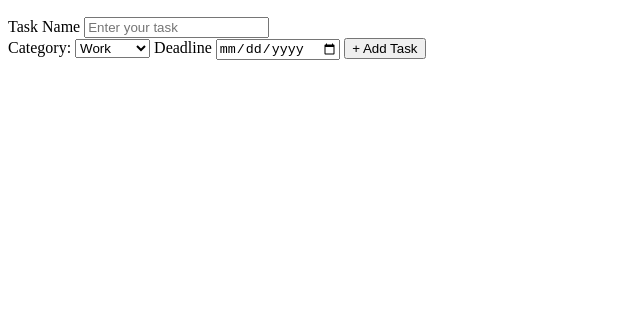
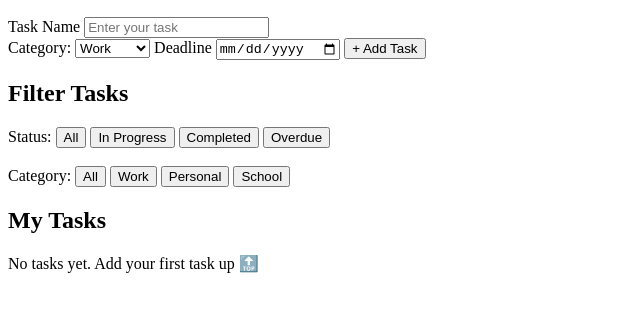
Before and after one commit to Vierbytes/task-management-app, a plain HTML site: page index.html in a window 1280 px wide. Shown: the part 110-422 px from the top of the page, without its empty margins (0-640 px from the left). Drawn offline with Linux system fonts and the light colour scheme.

Commit message:
added filter section with corresponding buttons and a display area for tasks when added.

```diff
--- a/index.html
+++ b/index.html
@@ -10,6 +10,7 @@
 <body>
     <div class="container">
         <h1>Task Manager</h1>
+
         <div class="input-section">
             <h2>Add New Task</h2>
             <label for="task-name">Task Name</label>
@@ -28,6 +29,32 @@
         <input type="date" id="task-deadline">
 
         <button id="add-task-btn"> + Add Task</button>
+
+        <div class="filter-section">
+            <h2>Filter Tasks</h2>
+            <label>Status: </label>
+            <button class="filter-btn" data-filter="all">All</button>
+            <button class="filter-btn" data-filter="In Progress">In Progress</button>
+            <button class="filter-btn" data-filter="Completed">Completed</button>
+            <button class="filter-btn" data-filter="Overdue">Overdue</button>
+
+            <br>
+            <br>
+
+            <label>Category: </label>
+            <button class="filter-btn" data-filter="all">All</button>
+            <button class="filter-btn" data-filter="Work">Work</button>
+            <button class="filter-btn" data-filter="Personal">Personal</button>
+            <button class="filter-btn" data-filter="School">School</button>
+        </div>
+
+        <div class="task-display">
+            <h2>My Tasks</h2>
+
+            <div id="task-list">
+                <p class="no-tasks">No tasks yet. Add your first task up 🔝</p>
+            </div>
+        </div>
     </div>
 </body>
 </html>
```
